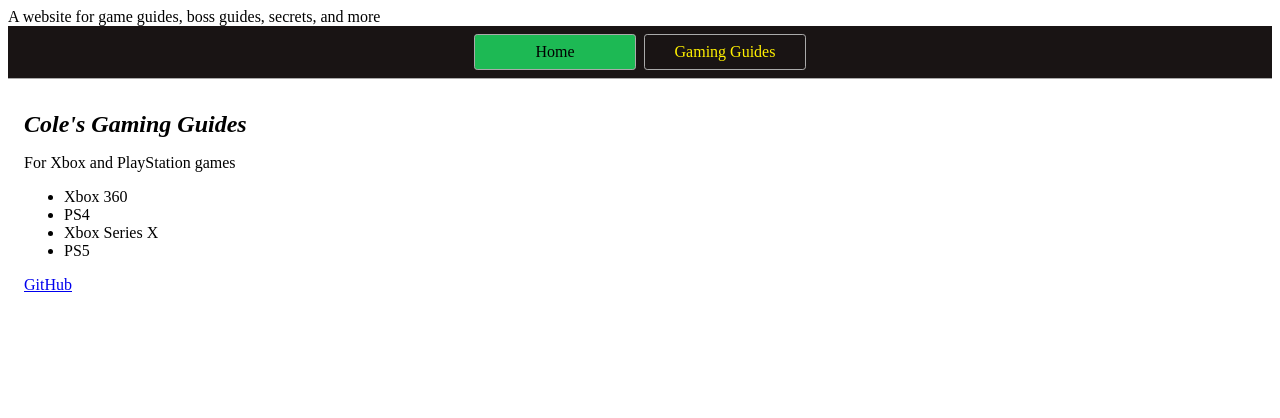
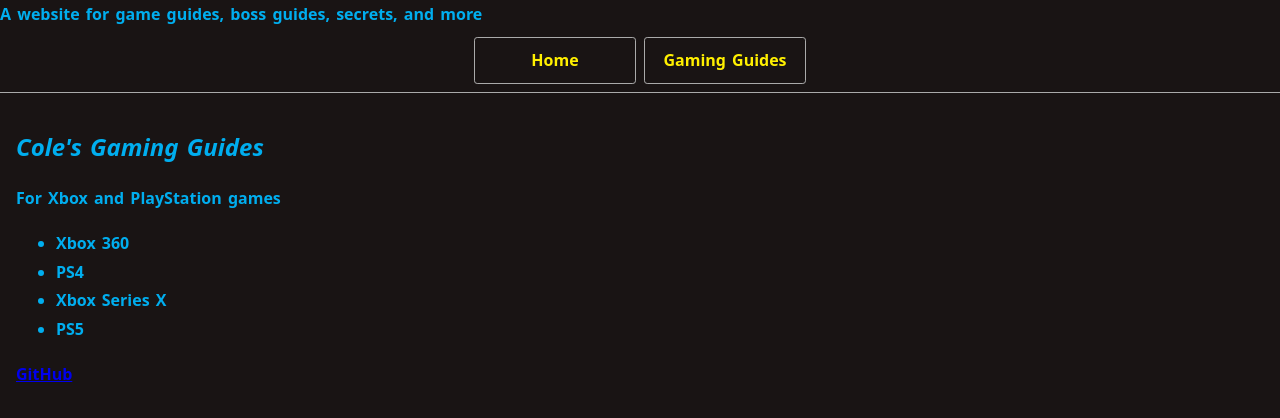
Before and after one commit to ColeC079/Game-guides, a website: page index.html in a window 1280 px wide. Drawn offline with Linux system fonts and the light colour scheme.

Commit message:
Update styles.css

```diff
--- a/styles.css
+++ b/styles.css
@@ -7,7 +7,7 @@
   box-sizing: border-box;
 }
 
-body: hover {
+body {
   margin: 0;
   font-family: system-ui, sans-serif;
   font-weight: bold;
@@ -39,7 +39,7 @@
   color: #fff000;
 }
 
-nav a[aria-current='page'] {
+nav a: hover [aria-current='page'] {
   color: #000;
   background-color: #1db954;
 }
```
